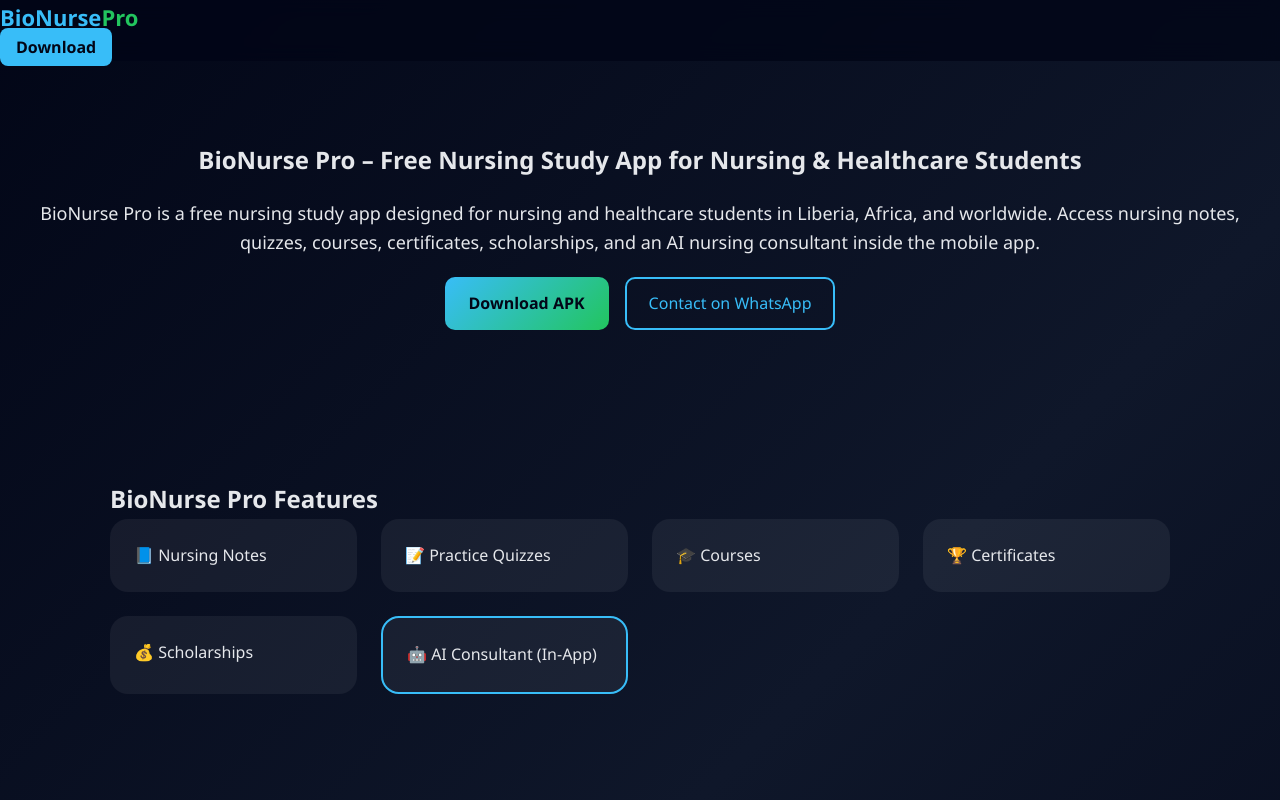
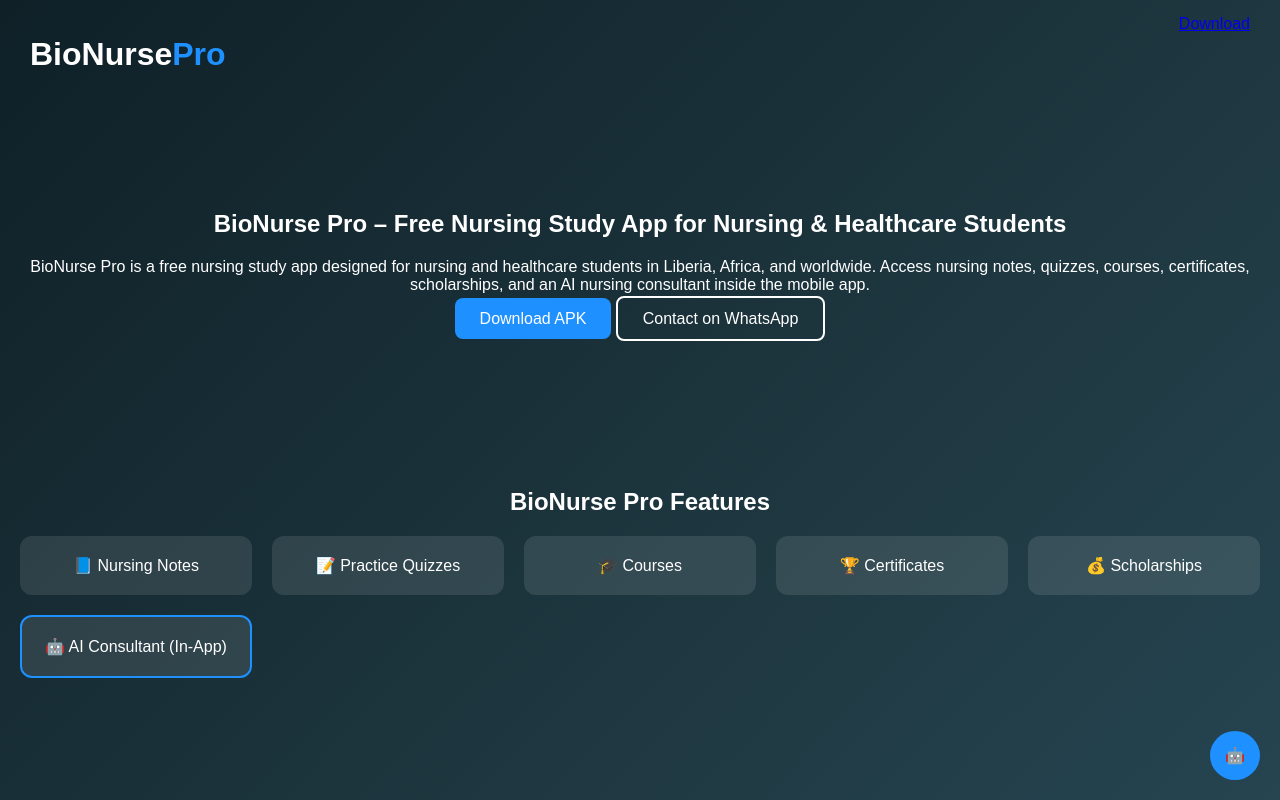
Before and after one commit to stech-hub/SASTech, a plain HTML site: page public/index.html in a window 1280 px wide. Shown: the top 800 px of the page. Drawn offline with Linux system fonts and the light colour scheme.

Commit message:
Update style.css

```diff
--- a/public/style.css
+++ b/public/style.css
@@ -1,169 +1,74 @@
-* {
+body {
   margin: 0;
-  padding: 0;
-  box-sizing: border-box;
-  font-family: "Segoe UI", Tahoma, sans-serif;
+  font-family: Arial, sans-serif;
+  background: linear-gradient(135deg, #0f2027, #203a43, #2c5364);
+  color: #fff;
 }
 
-body {
-  background: linear-gradient(135deg, #020617, #0f172a, #020617);
-  color: #e5e7eb;
-  line-height: 1.6;
-}
-
-/* NAVBAR */
 .navbar {
-  background: rgba(2, 6, 23, 0.8);
-  backdrop-filter: blur(10px);
-  position: sticky;
-  top: 0;
-  z-index: 100;
-}
-
-.nav-container {
-  max-width: 1100px;
-  margin: auto;
-  padding: 16px 20px;
   display: flex;
   justify-content: space-between;
-  align-items: center;
-}
-
-.logo {
-  color: #38bdf8;
-  font-size: 22px;
+  padding: 15px 30px;
 }
 
 .logo span {
-  color: #22c55e;
+  color: #1e90ff;
 }
 
-.nav-btn {
-  background: #38bdf8;
-  color: #020617;
-  padding: 8px 16px;
-  border-radius: 8px;
-  text-decoration: none;
-  font-weight: bold;
+.hero {
+  text-align: center;
+  padding: 80px 20px;
 }
 
-/* HERO */
-.hero {
-  padding: 80px 20px;
+.section {
+  padding: 60px 20px;
   text-align: center;
 }
 
-.hero-content {
-  max-width: 700px;
-  margin: auto;
+.grid {
+  display: grid;
+  grid-template-columns: repeat(auto-fit, minmax(200px, 1fr));
+  gap: 20px;
 }
 
-.hero h2 {
-  font-size: 36px;
-  color: #38bdf8;
+.card {
+  background: rgba(255,255,255,0.1);
+  padding: 20px;
+  border-radius: 12px;
 }
 
-.hero p {
-  margin: 20px 0;
-  font-size: 18px;
+.highlight {
+  border: 2px solid #1e90ff;
 }
 
-.hero-buttons {
-  display: flex;
-  gap: 16px;
-  justify-content: center;
-  flex-wrap: wrap;
-}
-
-/* BUTTONS */
 .btn-primary {
-  background: linear-gradient(135deg, #38bdf8, #22c55e);
-  color: #020617;
-  padding: 14px 24px;
-  border-radius: 10px;
+  background: #1e90ff;
+  padding: 12px 25px;
+  border-radius: 8px;
+  color: white;
   text-decoration: none;
-  font-weight: bold;
-}
-
-.btn-primary.big {
-  font-size: 18px;
 }
 
 .btn-outline {
-  border: 2px solid #38bdf8;
-  color: #38bdf8;
-  padding: 12px 22px;
-  border-radius: 10px;
+  border: 2px solid white;
+  padding: 12px 25px;
+  border-radius: 8px;
+  color: white;
   text-decoration: none;
 }
 
-/* SECTIONS */
-.section {
-  max-width: 1100px;
-  margin: auto;
-  padding: 70px 20px;
+.footer {
+  padding: 20px;
+  text-align: center;
+  background: #000;
 }
 
-.section h3 {
-  text-align: center;
-  color: #38bdf8;
-  margin-bottom: 40px;
-  font-size: 28px;
+#assistantIcon {
+  position: fixed;
+  bottom: 20px;
+  right: 20px;
+  background: #1e90ff;
+  padding: 15px;
+  border-radius: 50%;
+  cursor: pointer;
 }
-
-.section.center {
-  text-align: center;
-}
-
-.section.glass {
-  background: rgba(255, 255, 255, 0.05);
-  border-radius: 20px;
-  margin: 40px auto;
-  backdrop-filter: blur(12px);
-}
-
-/* GRID */
-.grid {
-  display: grid;
-  grid-template-columns: repeat(auto-fit, minmax(230px, 1fr));
-  gap: 24px;
-}
-
-.card {
-  background: rgba(255, 255, 255, 0.06);
-  border-radius: 18px;
-  padding: 24px;
-  transition: transform 0.3s ease;
-}
-
-.card:hover {
-  transform: translateY(-6px);
-}
-
-.card h4 {
-  margin-bottom: 10px;
-  color: #22c55e;
-}
-
-.card.highlight {
-  border: 2px solid #38bdf8;
-}
-
-/* FOOTER */
-.footer {
-  background: rgba(2, 6, 23, 0.9);
-  text-align: center;
-  padding: 24px;
-  font-size: 14px;
-}
-
-.small {
-  margin-top: 10px;
-  opacity: 0.8;
-}
-
-.note {
-  margin-top: 10px;
-  font-size: 14px;
-  opacity: 0.85;
-}
```
